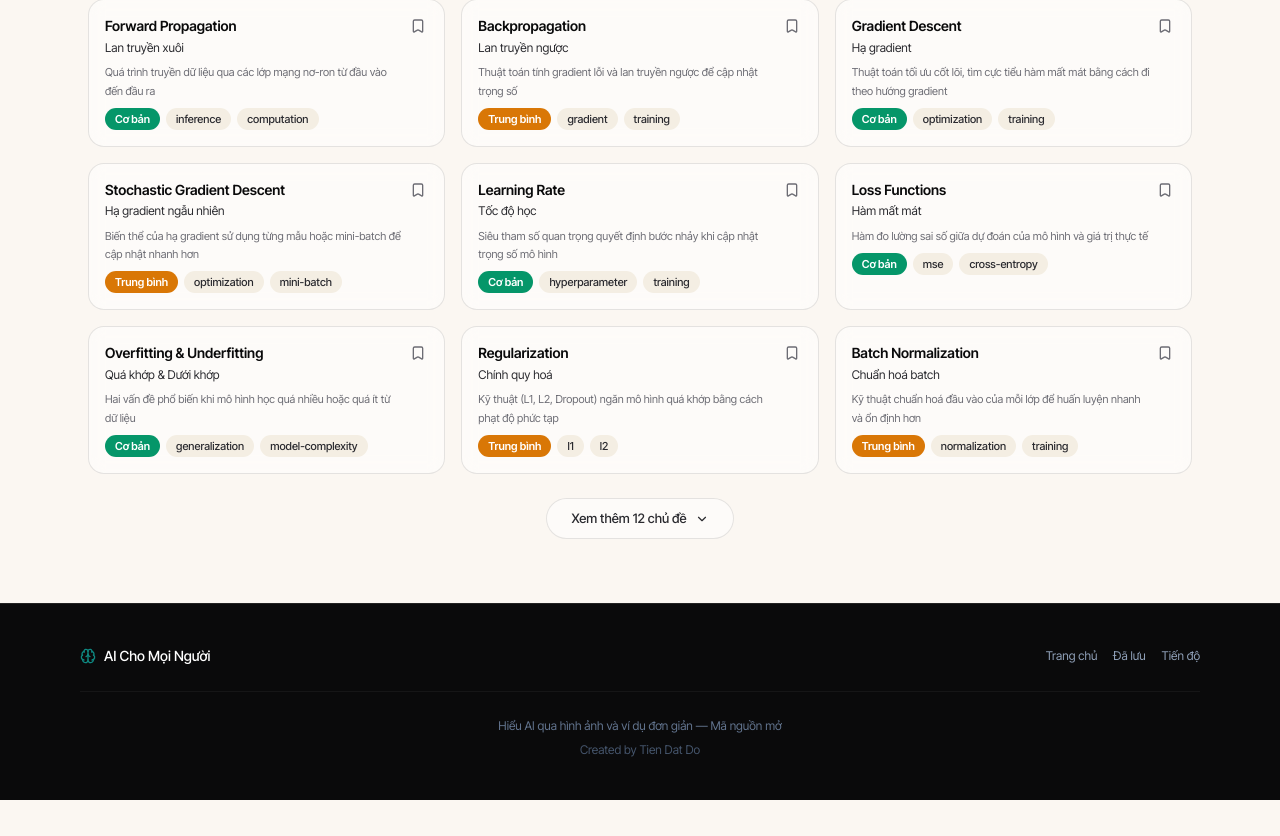
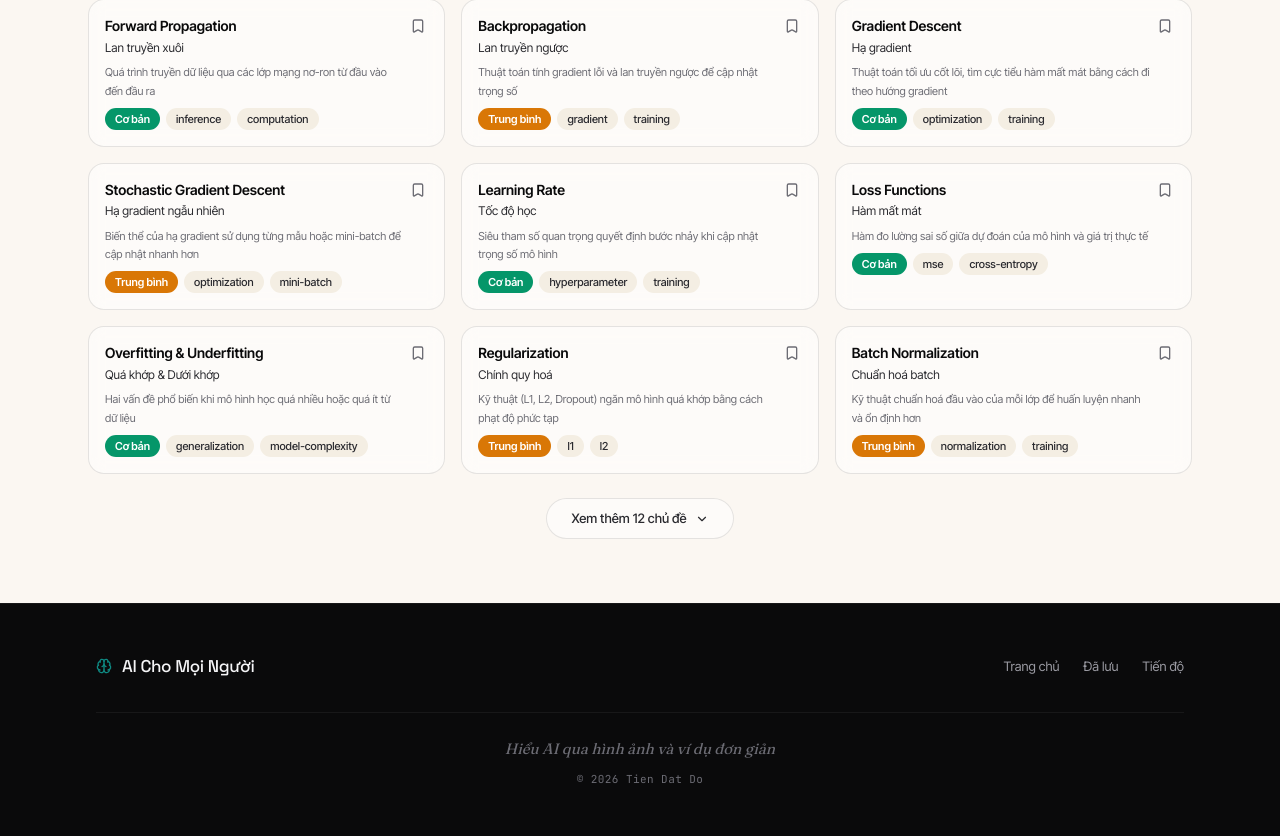
Before and after one commit to Dondo0936/vietnamese-ai-for-beginner, a Next.js app: page / in a window 1280 px wide. Shown: the part 1868-2704 px from the top of the page. Before the commit the page ends 2668 px from the top, so only its background shows below. Built offline with nearby package versions, Linux system fonts and the light colour scheme; no server answers.

Commit message:
feat: footer with Perplexity ink-950 bg and editorial serif tagline
Co-Authored-By: Claude Opus 4.6 (1M context) <noreply@anthropic.com>

```diff
--- a/src/components/layout/Footer.tsx
+++ b/src/components/layout/Footer.tsx
@@ -3,27 +3,39 @@ import { Brain } from "lucide-react";
 
 export default function Footer() {
   return (
-    <footer className="bg-dark border-t border-white/10 mt-auto">
-      <div className="mx-auto max-w-6xl px-4 py-10">
-        <div className="flex flex-col sm:flex-row items-center justify-between gap-4">
-          <div className="flex items-center gap-2 text-white">
+    <footer className="bg-dark border-t border-[rgba(255,255,255,0.06)] mt-auto">
+      <div className="mx-auto max-w-6xl px-4 sm:px-8 py-12">
+        <div className="flex flex-col sm:flex-row items-center justify-between gap-6">
+          <div className="flex items-center gap-2.5">
             <Brain className="h-4 w-4 text-accent" />
-            <span className="text-sm font-medium">AI Cho Mọi Người</span>
+            <span className="font-display text-[17px] font-medium tracking-[-0.02em] text-[#F5F5F7]">
+              AI Cho Mọi Người
+            </span>
           </div>
 
-          <div className="flex items-center gap-4 text-xs text-slate-400">
-            <Link href="/" className="hover:text-slate-300 transition-colors">Trang chủ</Link>
-            <Link href="/bookmarks" className="hover:text-slate-300 transition-colors">Đã lưu</Link>
-            <Link href="/progress" className="hover:text-slate-300 transition-colors">Tiến độ</Link>
+          <div className="flex items-center gap-6">
+            {[
+              { href: "/", label: "Trang chủ" },
+              { href: "/bookmarks", label: "Đã lưu" },
+              { href: "/progress", label: "Tiến độ" },
+            ].map(({ href, label }) => (
+              <Link
+                key={href}
+                href={href}
+                className="text-[13px] text-[#9B9BA3] transition-colors hover:text-[#C4C4CC]"
+              >
+                {label}
+              </Link>
+            ))}
           </div>
         </div>
 
-        <div className="mt-6 pt-6 border-t border-white/5 text-center">
-          <p className="text-xs text-slate-500">
-            Hiểu AI qua hình ảnh và ví dụ đơn giản &mdash; Mã nguồn mở
+        <div className="mt-8 pt-6 border-t border-[rgba(255,255,255,0.06)] text-center">
+          <p className="font-serif italic text-[15px] text-[#6C6C74]">
+            Hiểu AI qua hình ảnh và ví dụ đơn giản
           </p>
-          <p className="mt-1 text-xs text-slate-600">
-            Created by Tien Dat Do
+          <p className="mt-2 font-mono text-[11px] tracking-[0.04em] text-[#6C6C74]">
+            © 2026 Tien Dat Do
           </p>
         </div>
       </div>
```
